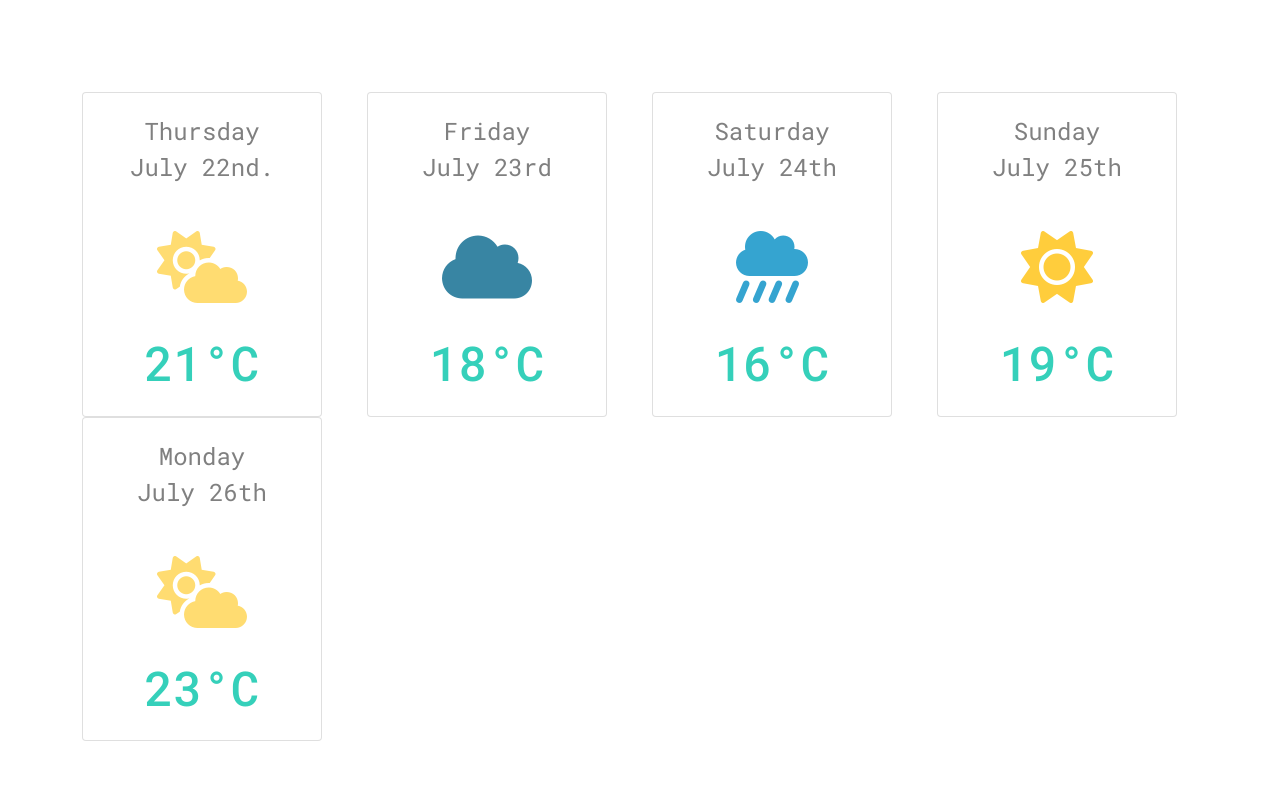
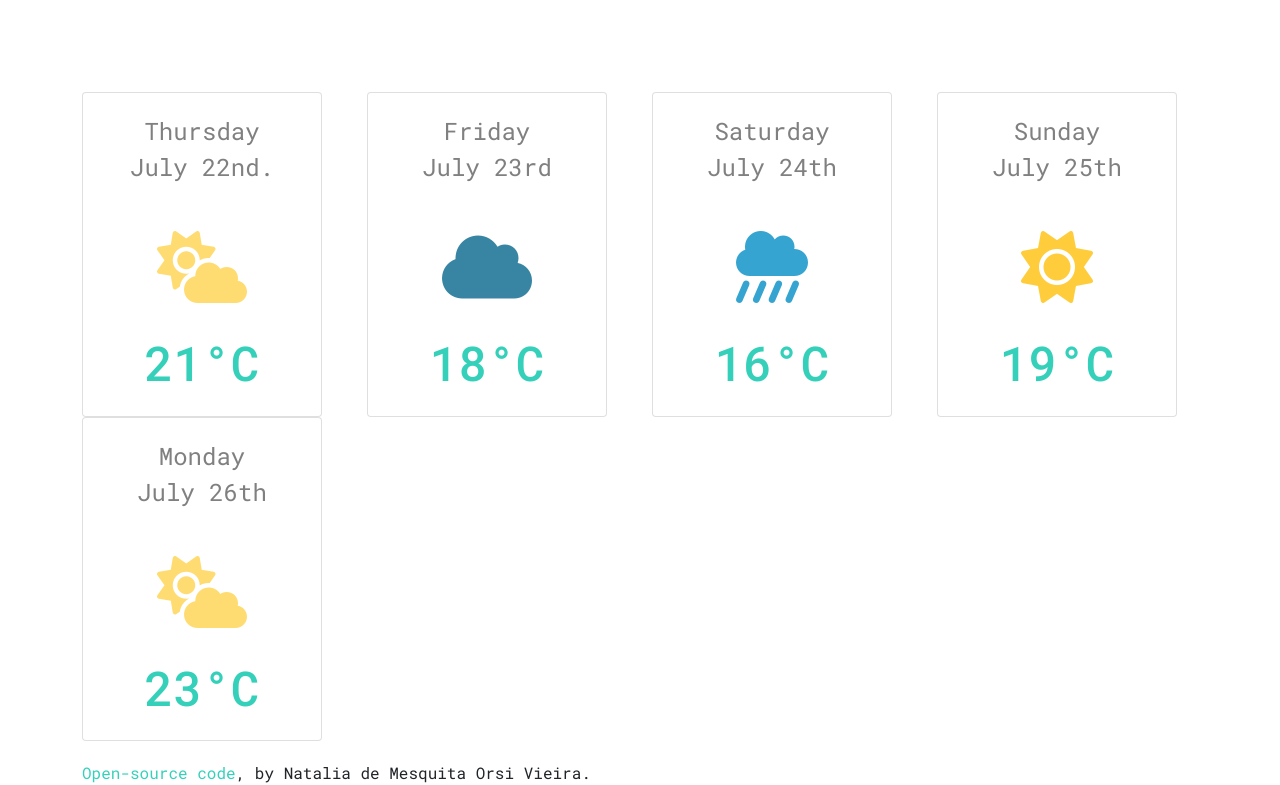
Before and after one commit to NataliaOrsi/weather-app, a plain HTML site: page index.html in a window 1280 px wide. Shown: the part 496-1281 px from the top of the page. Before the commit the page ends 1237 px from the top, so only its background shows below. Drawn offline with nearby package versions, Linux system fonts and the light colour scheme; no server answers.

Commit message:
Added open-source code

```diff
--- a/index.html
+++ b/index.html
@@ -90,6 +90,7 @@
           </div>
         </div>
       </div>
+      <footer><a href="https://github.com/NataliaOrsi/weather-app">Open-source code</a>, by Natalia de Mesquita Orsi Vieira.</footer>
     </div>
     <script src="js/index.js"></script>
   </body>
--- a/styles/styles.css
+++ b/styles/styles.css
@@ -22,6 +22,9 @@ h2 {
 a {
   color: #35d0ba;
   text-decoration: none;
+}
+footer {
+  margin-top: 20px;
 }
 .container {
   font-family: "Roboto Mono", monospace;
```
